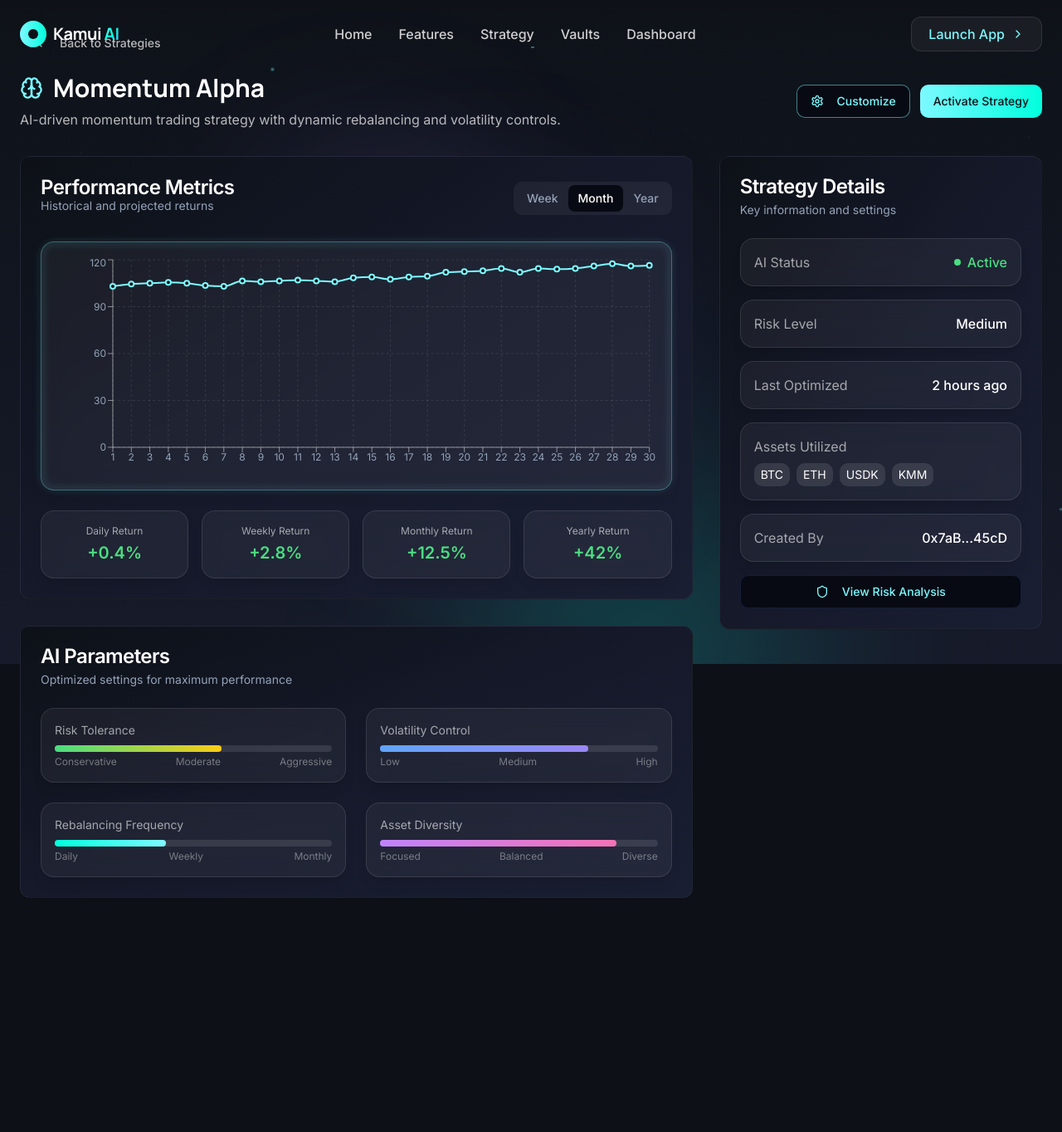
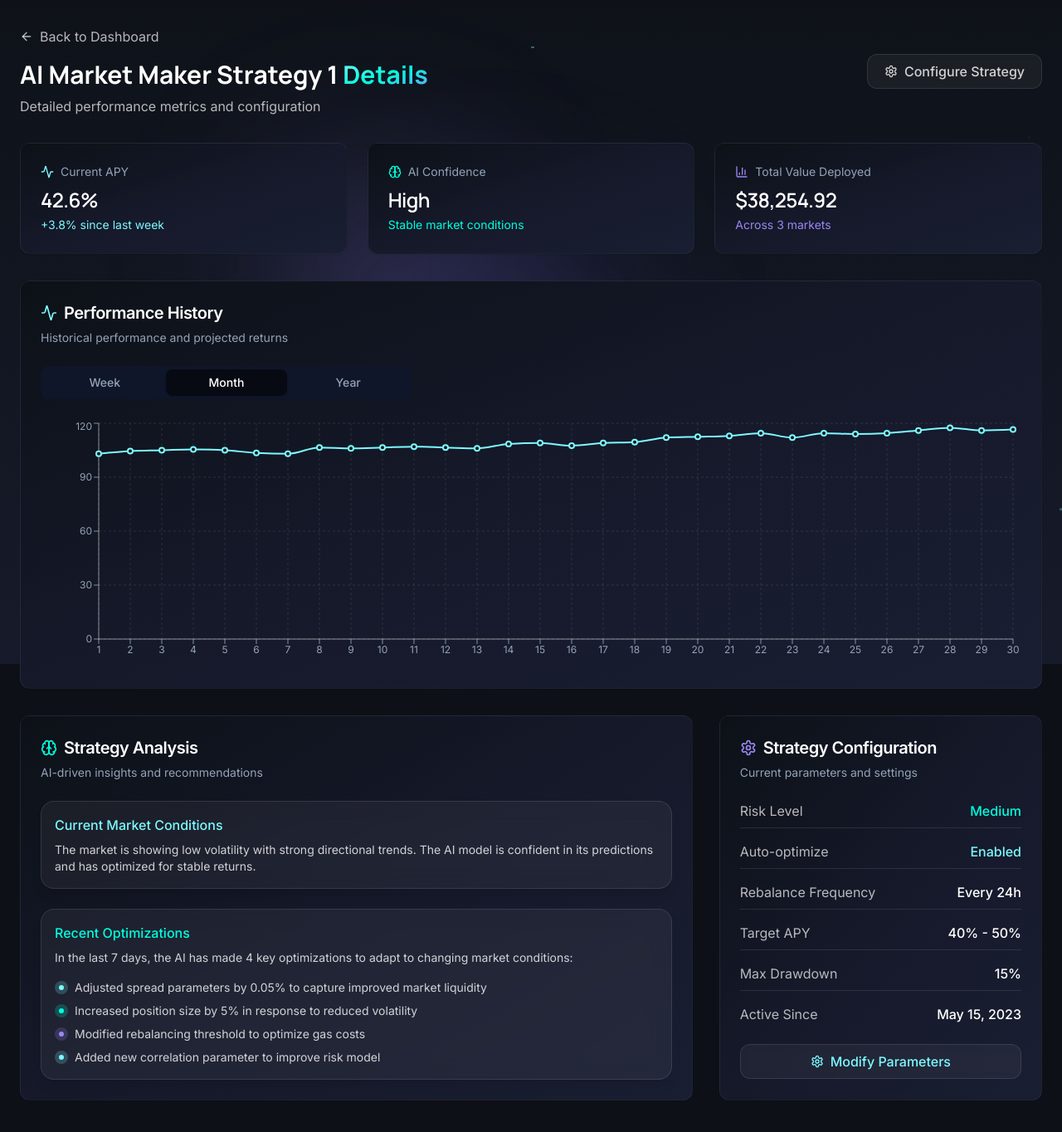
Before and after one commit to truthseeking2201/kamui-flow-design, a React (Vite) app: page /strategy/1 in a window 1280 px wide. Shown: the top 1364 px of the page at 83% size. Before the commit the page ends 1114 px from the top, so only its background shows below. Built offline with nearby package versions, Linux system fonts and the light colour scheme.

Commit message:
Remove header from index page
Remove header from index page and complete flows.

```diff
--- a/src/components/Layout.tsx
+++ b/src/components/Layout.tsx
@@ -2,16 +2,22 @@
 import React from 'react';
 import Navigation from './Navigation';
 import AnimatedBackground from './AnimatedBackground';
+import { useLocation } from 'react-router-dom';
 
 interface LayoutProps {
   children: React.ReactNode;
+  hideNav?: boolean;
 }
 
-const Layout: React.FC<LayoutProps> = ({ children }) => {
+const Layout: React.FC<LayoutProps> = ({ children, hideNav }) => {
+  const location = useLocation();
+  const isHomePage = location.pathname === '/';
+  const shouldShowNav = hideNav ? false : isHomePage;
+
   return (
     <div className="min-h-screen w-full bg-kamui-dark text-foreground overflow-hidden relative">
       <AnimatedBackground />
-      <Navigation />
+      {shouldShowNav && <Navigation />}
       <main className="relative z-10">
         {children}
       </main>
--- a/src/pages/Dashboard.tsx
+++ b/src/pages/Dashboard.tsx
@@ -1,27 +1,40 @@
 
 import React from 'react';
 import Layout from '../components/Layout';
-import { Wallet, Brain, Info } from 'lucide-react';
+import { Wallet, Brain, Info, LogOut } from 'lucide-react';
 import { Card, CardContent, CardDescription, CardHeader, CardTitle } from '@/components/ui/card';
 import Portfolio from '../components/dashboard/Portfolio';
 import AIRecommendations from '../components/dashboard/AIRecommendations';
 import Analytics from '../components/dashboard/Analytics';
 import Strategies from '../components/dashboard/Strategies';
+import { Link } from 'react-router-dom';
 
 const Dashboard: React.FC = () => {
   return (
-    <Layout>
+    <Layout hideNav={true}>
       <div className="container mx-auto px-6 py-8">
         {/* Header */}
         <div className="flex flex-col md:flex-row justify-between items-start md:items-center mb-8">
           <div>
+            <div className="flex items-center gap-2 mb-3">
+              <div className="w-6 h-6 rounded-full bg-gradient-to-r from-kamui-accent to-kamui-teal flex items-center justify-center">
+                <div className="w-2 h-2 bg-kamui-dark rounded-full"></div>
+              </div>
+              <Link to="/" className="font-display font-bold text-lg">Kamui <span className="text-gradient">AI</span></Link>
+            </div>
             <h1 className="font-display font-bold text-2xl md:text-3xl mb-2">AI Finance <span className="text-gradient">Dashboard</span></h1>
             <p className="text-white/70">Real-time market making strategies and analytics</p>
           </div>
-          <div className="mt-4 md:mt-0 flex items-center gap-2 glass-card p-2 px-4 text-sm">
-            <Info className="w-4 h-4 text-kamui-accent" />
-            <span className="text-white/80">AI Agent Status:</span>
-            <span className="text-kamui-accent font-medium">Active</span>
+          <div className="mt-4 md:mt-0 flex items-center gap-4">
+            <div className="glass-card p-2 px-4 text-sm flex items-center">
+              <Info className="w-4 h-4 text-kamui-accent mr-2" />
+              <span className="text-white/80 mr-2">AI Agent Status:</span>
+              <span className="text-kamui-accent font-medium">Active</span>
+            </div>
+            <Link to="/" className="glass-button px-3 py-2 text-white/80 font-medium flex items-center gap-2 hover-scale">
+              <LogOut className="w-4 h-4" />
+              <span>Exit</span>
+            </Link>
           </div>
         </div>
 
--- a/src/pages/Index.tsx
+++ b/src/pages/Index.tsx
@@ -5,6 +5,7 @@ import Hero from '../components/Hero';
 import Features from '../components/Features';
 import StrategyVisualization from '../components/StrategyVisualization';
 import VaultCards from '../components/VaultCards';
+import { Link } from 'react-router-dom';
 
 const Index: React.FC = () => {
   return (
@@ -25,9 +26,11 @@ const Index: React.FC = () => {
               Join the revolution in financial market-making and liquidity provision with Kamui AI.
               Start optimizing your portfolio today.
             </p>
-            <button className="px-8 py-4 rounded-lg font-semibold bg-gradient-to-r from-kamui-accent to-kamui-teal text-kamui-dark hover-scale animate-fade-in" style={{ animationDelay: '0.2s' }}>
-              Launch App
-            </button>
+            <Link to="/dashboard">
+              <button className="px-8 py-4 rounded-lg font-semibold bg-gradient-to-r from-kamui-accent to-kamui-teal text-kamui-dark hover-scale animate-fade-in" style={{ animationDelay: '0.2s' }}>
+                Launch App
+              </button>
+            </Link>
           </div>
         </div>
       </section>
--- a/src/pages/StrategyDetails.tsx
+++ b/src/pages/StrategyDetails.tsx
@@ -1,236 +1,220 @@
 
-import React, { useState } from 'react';
-import { useParams } from 'react-router-dom';
+import React from 'react';
+import { useParams, Link } from 'react-router-dom';
 import Layout from '../components/Layout';
+import { ArrowLeft, Activity, Brain, BarChart3, Settings } from 'lucide-react';
 import { Card, CardContent, CardDescription, CardHeader, CardTitle } from '@/components/ui/card';
 import { Tabs, TabsContent, TabsList, TabsTrigger } from '@/components/ui/tabs';
-import { Button } from '@/components/ui/button';
-import { Brain, ChevronLeft, LineChart, Settings, Shield, TrendingUp } from 'lucide-react';
-import { useToast } from '@/hooks/use-toast';
-import PerformanceChart from '@/components/PerformanceChart';
+import PerformanceChart from '../components/PerformanceChart';
 
 const StrategyDetails: React.FC = () => {
   const { id } = useParams<{ id: string }>();
-  const { toast } = useToast();
-  const [chartPeriod, setChartPeriod] = useState<'week' | 'month' | 'year'>('month');
-
-  // Mock strategy data (would come from API in a real app)
-  const strategy = {
-    id: id || '1',
-    name: 'Momentum Alpha',
-    description: 'AI-driven momentum trading strategy with dynamic rebalancing and volatility controls.',
-    returns: {
-      daily: 0.4,
-      weekly: 2.8,
-      monthly: 12.5,
-      yearly: 42
-    },
-    risk: 'Medium',
-    aiStatus: 'Active',
-    lastOptimized: '2 hours ago',
-    assets: ['BTC', 'ETH', 'USDK', 'KMM'],
-    creator: '0x7aB...45cD'
-  };
-
-  const handleActivate = () => {
-    toast({
-      title: "Strategy Activated",
-      description: "AI agent is now running this strategy with your portfolio",
-      variant: "default",
-    });
-  };
-
-  const handleChartPeriodChange = (value: string) => {
-    setChartPeriod(value as 'week' | 'month' | 'year');
-  };
+  const strategyName = `AI Market Maker Strategy ${id}`;
 
   return (
-    <Layout>
+    <Layout hideNav={true}>
       <div className="container mx-auto px-6 py-8">
-        {/* Header with navigation */}
-        <div className="mb-8">
-          <Button variant="ghost" className="text-white/70 mb-4" onClick={() => window.history.back()}>
-            <ChevronLeft className="mr-2 h-4 w-4" />
-            Back to Strategies
-          </Button>
-
-          <div className="flex flex-col md:flex-row justify-between items-start md:items-center gap-4">
+        {/* Header */}
+        <div className="flex flex-col md:flex-row justify-between items-start md:items-center mb-8">
           <div>
-              <h1 className="font-display font-bold text-2xl md:text-3xl mb-2 flex items-center">
-                <Brain className="mr-3 text-kamui-accent h-7 w-7" />
-                {strategy.name}
+            <div className="flex items-center gap-2 mb-4">
+              <Link
+                to="/dashboard"
+                className="flex items-center gap-2 text-white/70 hover:text-white transition-colors group"
+              >
+                <ArrowLeft className="w-4 h-4 group-hover:-translate-x-1 transition-transform" />
+                <span>Back to Dashboard</span>
+              </Link>
+            </div>
+            <h1 className="font-display font-bold text-2xl md:text-3xl mb-2">
+              {strategyName} <span className="text-gradient">Details</span>
             </h1>
-              <p className="text-white/70">{strategy.description}</p>
+            <p className="text-white/70">Detailed performance metrics and configuration</p>
           </div>
-            <div className="flex items-center gap-3">
-              <Button variant="outline" className="glass-button border-kamui-accent/50 text-kamui-accent hover-scale">
-                <Settings className="mr-2 h-4 w-4" />
-                Customize
-              </Button>
-              <Button
-                className="bg-gradient-to-r from-kamui-accent to-kamui-teal text-kamui-dark hover-scale"
-                onClick={handleActivate}
-              >
-                Activate Strategy
-              </Button>
-            </div>
+          <div className="mt-4 md:mt-0">
+            <button className="glass-button px-5 py-2 text-white/80 font-medium flex items-center gap-2 hover-scale">
+              <Settings className="w-4 h-4" />
+              <span>Configure Strategy</span>
+            </button>
           </div>
         </div>
 
-        {/* Main content */}
-        <div className="grid grid-cols-1 lg:grid-cols-3 gap-8">
+        {/* Overview Cards */}
+        <div className="grid grid-cols-1 md:grid-cols-3 gap-6 mb-8">
+          <Card className="bg-gradient-card border-white/5">
+            <CardHeader className="pb-2">
+              <CardDescription className="flex items-center">
+                <Activity className="w-4 h-4 mr-2 text-kamui-accent" />
+                Current APY
+              </CardDescription>
+            </CardHeader>
+            <CardContent>
+              <CardTitle className="text-2xl font-display">42.6%</CardTitle>
+              <p className="text-kamui-accent text-sm flex items-center mt-1">
+                +3.8% since last week
+              </p>
+            </CardContent>
+          </Card>
+
+          <Card className="bg-gradient-card border-white/5">
+            <CardHeader className="pb-2">
+              <CardDescription className="flex items-center">
+                <Brain className="w-4 h-4 mr-2 text-kamui-teal" />
+                AI Confidence
+              </CardDescription>
+            </CardHeader>
+            <CardContent>
+              <CardTitle className="text-2xl font-display">High</CardTitle>
+              <p className="text-kamui-teal text-sm flex items-center mt-1">
+                Stable market conditions
+              </p>
+            </CardContent>
+          </Card>
+
+          <Card className="bg-gradient-card border-white/5">
+            <CardHeader className="pb-2">
+              <CardDescription className="flex items-center">
+                <BarChart3 className="w-4 h-4 mr-2 text-kamui-purple" />
+                Total Value Deployed
+              </CardDescription>
+            </CardHeader>
+            <CardContent>
+              <CardTitle className="text-2xl font-display">$38,254.92</CardTitle>
+              <p className="text-kamui-purple text-sm flex items-center mt-1">
+                Across 3 markets
+              </p>
+            </CardContent>
+          </Card>
+        </div>
+
         {/* Strategy Performance */}
-          <div className="lg:col-span-2">
+        <div className="mb-8">
           <Card className="bg-gradient-card border-white/5">
-              <CardHeader className="flex flex-row items-center justify-between pb-2">
-                <div>
-                  <CardTitle>Performance Metrics</CardTitle>
-                  <CardDescription>Historical and projected returns</CardDescription>
-                </div>
-                <Tabs defaultValue="month" onValueChange={handleChartPeriodChange}>
-                  <TabsList className="bg-white/5">
+            <CardHeader>
+              <CardTitle className="flex items-center text-xl">
+                <Activity className="w-5 h-5 mr-2 text-kamui-accent" />
+                Performance History
+              </CardTitle>
+              <CardDescription>Historical performance and projected returns</CardDescription>
+            </CardHeader>
+            <CardContent>
+              <Tabs defaultValue="month" className="w-full">
+                <TabsList className="grid w-full max-w-md grid-cols-3 mb-6">
                   <TabsTrigger value="week">Week</TabsTrigger>
                   <TabsTrigger value="month">Month</TabsTrigger>
                   <TabsTrigger value="year">Year</TabsTrigger>
                 </TabsList>
+                <TabsContent value="week" className="h-[300px]">
+                  <PerformanceChart period="week" />
+                </TabsContent>
+                <TabsContent value="month" className="h-[300px]">
+                  <PerformanceChart period="month" />
+                </TabsContent>
+                <TabsContent value="year" className="h-[300px]">
+                  <PerformanceChart period="year" />
+                </TabsContent>
               </Tabs>
-              </CardHeader>
-              <CardContent className="p-6">
-                <div className="h-[300px] glass-card neon-border border-kamui-accent/30 p-4">
-                  <PerformanceChart period={chartPeriod} />
+            </CardContent>
+          </Card>
         </div>
 
-                {/* Performance metrics */}
-                <div className="grid grid-cols-4 gap-4 mt-6">
-                  {Object.entries(strategy.returns).map(([period, value]) => (
-                    <div key={period} className="glass-card p-4 text-center">
-                      <p className="text-white/60 text-xs mb-1 capitalize">{period} Return</p>
-                      <p className={`text-xl font-semibold ${value > 0 ? 'text-green-400' : 'text-red-400'}`}>
-                        {value > 0 ? '+' : ''}{value}%
-                      </p>
-                    </div>
-                  ))}
-                </div>
-              </CardContent>
-            </Card>
-
-            {/* Strategy Parameters */}
-            <Card className="bg-gradient-card border-white/5 mt-8">
+        {/* Strategy Details */}
+        <div className="grid grid-cols-1 lg:grid-cols-3 gap-8 mb-8">
+          <div className="lg:col-span-2">
+            <Card className="bg-gradient-card border-white/5 h-full">
               <CardHeader>
-                <CardTitle>AI Parameters</CardTitle>
-                <CardDescription>Optimized settings for maximum performance</CardDescription>
+                <CardTitle className="flex items-center text-xl">
+                  <Brain className="w-5 h-5 mr-2 text-kamui-teal" />
+                  Strategy Analysis
+                </CardTitle>
+                <CardDescription>AI-driven insights and recommendations</CardDescription>
               </CardHeader>
               <CardContent>
-                <div className="grid md:grid-cols-2 gap-6">
+                <div className="space-y-6">
                   <div className="glass-card p-4">
-                    <p className="text-white/60 text-sm mb-2">Risk Tolerance</p>
-                    <div className="w-full bg-white/10 rounded-full h-2 mb-1">
-                      <div className="bg-gradient-to-r from-green-400 to-yellow-400 h-2 rounded-full" style={{width: '60%'}}></div>
-                    </div>
-                    <div className="flex justify-between text-xs text-white/40">
-                      <span>Conservative</span>
-                      <span>Moderate</span>
-                      <span>Aggressive</span>
-                    </div>
+                    <h3 className="font-medium text-kamui-accent mb-2">Current Market Conditions</h3>
+                    <p className="text-white/80 text-sm">
+                      The market is showing low volatility with strong directional trends. The AI model is confident in its predictions and has optimized for stable returns.
+                    </p>
                   </div>
 
                   <div className="glass-card p-4">
-                    <p className="text-white/60 text-sm mb-2">Volatility Control</p>
-                    <div className="w-full bg-white/10 rounded-full h-2 mb-1">
-                      <div className="bg-gradient-to-r from-blue-400 to-kamui-purple h-2 rounded-full" style={{width: '75%'}}></div>
+                    <h3 className="font-medium text-kamui-teal mb-2">Recent Optimizations</h3>
+                    <p className="text-white/80 text-sm mb-4">
+                      In the last 7 days, the AI has made 4 key optimizations to adapt to changing market conditions:
+                    </p>
+                    <ul className="space-y-2 text-sm">
+                      <li className="flex items-start gap-2">
+                        <div className="w-4 h-4 rounded-full bg-kamui-accent/20 flex items-center justify-center mt-0.5">
+                          <div className="w-1.5 h-1.5 bg-kamui-accent rounded-full"></div>
                         </div>
-                    <div className="flex justify-between text-xs text-white/40">
-                      <span>Low</span>
-                      <span>Medium</span>
-                      <span>High</span>
+                        <span className="text-white/80">Adjusted spread parameters by 0.05% to capture improved market liquidity</span>
+                      </li>
+                      <li className="flex items-start gap-2">
+                        <div className="w-4 h-4 rounded-full bg-kamui-teal/20 flex items-center justify-center mt-0.5">
+                          <div className="w-1.5 h-1.5 bg-kamui-teal rounded-full"></div>
                         </div>
+                        <span className="text-white/80">Increased position size by 5% in response to reduced volatility</span>
+                      </li>
+                      <li className="flex items-start gap-2">
+                        <div className="w-4 h-4 rounded-full bg-kamui-purple/20 flex items-center justify-center mt-0.5">
+                          <div className="w-1.5 h-1.5 bg-kamui-purple rounded-full"></div>
                         </div>
-
-                  <div className="glass-card p-4">
-                    <p className="text-white/60 text-sm mb-2">Rebalancing Frequency</p>
-                    <div className="w-full bg-white/10 rounded-full h-2 mb-1">
-                      <div className="bg-gradient-to-r from-kamui-teal to-kamui-accent h-2 rounded-full" style={{width: '40%'}}></div>
+                        <span className="text-white/80">Modified rebalancing threshold to optimize gas costs</span>
+                      </li>
+                      <li className="flex items-start gap-2">
+                        <div className="w-4 h-4 rounded-full bg-kamui-accent/20 flex items-center justify-center mt-0.5">
+                          <div className="w-1.5 h-1.5 bg-kamui-accent rounded-full"></div>
                         </div>
-                    <div className="flex justify-between text-xs text-white/40">
-                      <span>Daily</span>
-                      <span>Weekly</span>
-                      <span>Monthly</span>
-                    </div>
-                  </div>
-
-                  <div className="glass-card p-4">
-                    <p className="text-white/60 text-sm mb-2">Asset Diversity</p>
-                    <div className="w-full bg-white/10 rounded-full h-2 mb-1">
-                      <div className="bg-gradient-to-r from-purple-400 to-pink-400 h-2 rounded-full" style={{width: '85%'}}></div>
-                    </div>
-                    <div className="flex justify-between text-xs text-white/40">
-                      <span>Focused</span>
-                      <span>Balanced</span>
-                      <span>Diverse</span>
-                    </div>
+                        <span className="text-white/80">Added new correlation parameter to improve risk model</span>
+                      </li>
+                    </ul>
                   </div>
                 </div>
               </CardContent>
             </Card>
           </div>
 
-          {/* Strategy Details Sidebar */}
           <div>
-            <Card className="bg-gradient-card border-white/5 sticky top-20">
+            <Card className="bg-gradient-card border-white/5 h-full">
               <CardHeader>
-                <CardTitle>Strategy Details</CardTitle>
-                <CardDescription>Key information and settings</CardDescription>
+                <CardTitle className="flex items-center text-xl">
+                  <Settings className="w-5 h-5 mr-2 text-kamui-purple" />
+                  Strategy Configuration
+                </CardTitle>
+                <CardDescription>Current parameters and settings</CardDescription>
               </CardHeader>
               <CardContent>
                 <div className="space-y-4">
-                  <div className="glass-card p-4">
-                    <div className="flex items-center justify-between">
-                      <p className="text-white/60">AI Status</p>
-                      <div className="flex items-center">
-                        <span className="h-2 w-2 rounded-full bg-green-400 mr-2"></span>
-                        <span className="text-green-400 font-medium">{strategy.aiStatus}</span>
+                  <div className="flex justify-between items-center pb-2 border-b border-white/10">
+                    <span className="text-white/70">Risk Level</span>
+                    <span className="text-kamui-teal font-medium">Medium</span>
                   </div>
+                  <div className="flex justify-between items-center pb-2 border-b border-white/10">
+                    <span className="text-white/70">Auto-optimize</span>
+                    <span className="text-kamui-accent font-medium">Enabled</span>
                   </div>
+                  <div className="flex justify-between items-center pb-2 border-b border-white/10">
+                    <span className="text-white/70">Rebalance Frequency</span>
+                    <span className="text-white font-medium">Every 24h</span>
+                  </div>
+                  <div className="flex justify-between items-center pb-2 border-b border-white/10">
+                    <span className="text-white/70">Target APY</span>
+                    <span className="text-white font-medium">40% - 50%</span>
+                  </div>
+                  <div className="flex justify-between items-center pb-2 border-b border-white/10">
+                    <span className="text-white/70">Max Drawdown</span>
+                    <span className="text-white font-medium">15%</span>
+                  </div>
+                  <div className="flex justify-between items-center pb-2">
+                    <span className="text-white/70">Active Since</span>
+                    <span className="text-white font-medium">May 15, 2023</span>
                   </div>
 
-                  <div className="glass-card p-4">
-                    <div className="flex items-center justify-between">
-                      <p className="text-white/60">Risk Level</p>
-                      <span className="text-white font-medium">{strategy.risk}</span>
-                    </div>
-                  </div>
-
-                  <div className="glass-card p-4">
-                    <div className="flex items-center justify-between">
-                      <p className="text-white/60">Last Optimized</p>
-                      <span className="text-white font-medium">{strategy.lastOptimized}</span>
-                    </div>
-                  </div>
-
-                  <div className="glass-card p-4">
-                    <p className="text-white/60 mb-2">Assets Utilized</p>
-                    <div className="flex flex-wrap gap-2">
-                      {strategy.assets.map(asset => (
-                        <span key={asset} className="px-2 py-1 bg-white/10 rounded-md text-sm">
-                          {asset}
-                        </span>
-                      ))}
-                    </div>
-                  </div>
-
-                  <div className="glass-card p-4">
-                    <div className="flex items-center justify-between">
-                      <p className="text-white/60">Created By</p>
-                      <span className="text-white font-medium">{strategy.creator}</span>
-                    </div>
-                  </div>
-
-                  <div className="mt-6">
-                    <Button variant="outline" className="w-full glass-button text-kamui-accent hover-scale">
-                      <Shield className="mr-2 h-4 w-4" />
-                      View Risk Analysis
-                    </Button>
-                  </div>
+                  <button className="w-full glass-button px-4 py-2 text-kamui-accent font-medium flex items-center justify-center gap-2 hover-scale mt-4">
+                    <Settings className="w-4 h-4" />
+                    <span>Modify Parameters</span>
+                  </button>
                 </div>
               </CardContent>
             </Card>
```
Also changed, not shown: src/hooks/usePeriodSelection.tsx (added, +23 -0 lines). Lines whose indentation alone changed are shown as unchanged.
